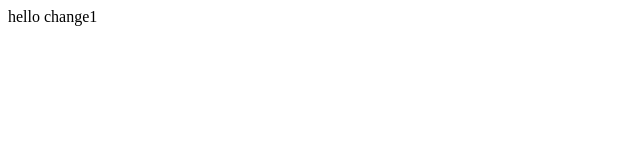
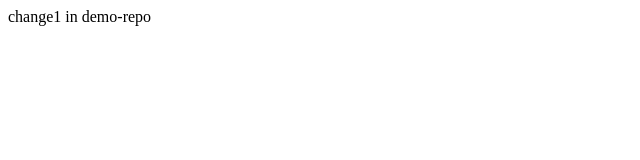
Before and after one commit to xigua2333/demo-repo, a plain HTML site: page index.html in a window 1280 px wide. Shown: the full height of the page, 0-640 px from the left. Drawn offline with Linux system fonts and the light colour scheme.

Commit message:
change demo-repo

```diff
--- a/index.html
+++ b/index.html
@@ -1 +1 @@
-<div>hello change1</div>
+<div>change1 in demo-repo</div>
```
